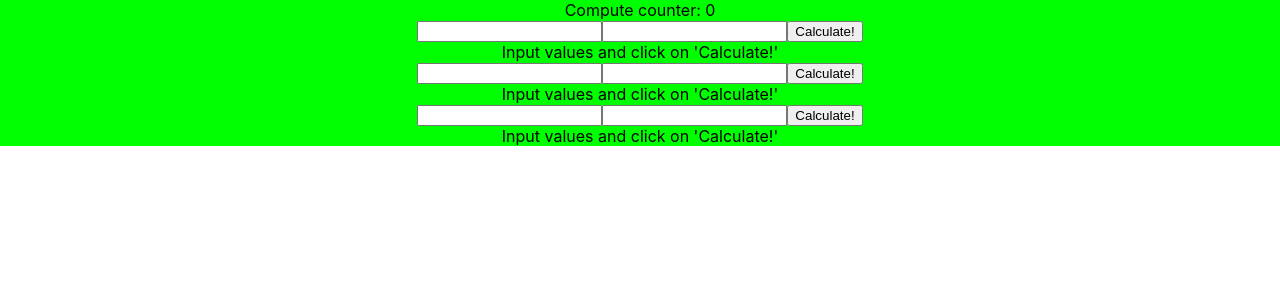
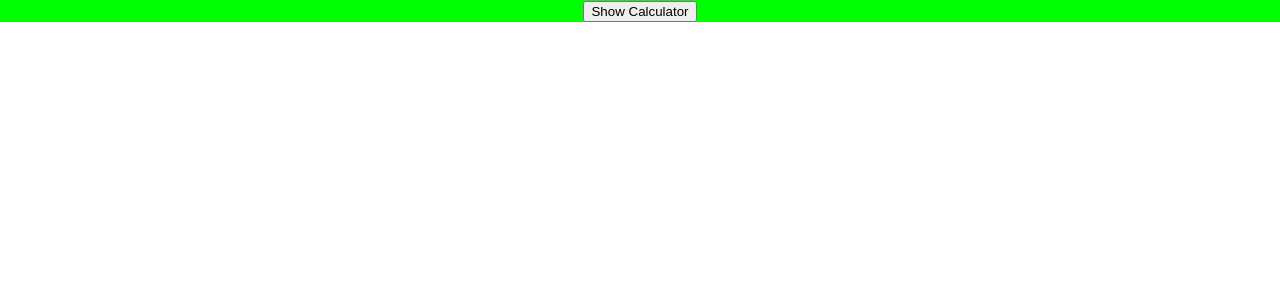
Before and after one commit to scalableinternetservices/cs291a_react_demo, a React (Create React App) app: page / in a window 1280 px wide. Shown: the top 300 px of the page. Built offline with nearby package versions, Linux system fonts and the light colour scheme.

Commit message:
Only show calculator at the push of a button

```diff
--- a/src/App.jsx
+++ b/src/App.jsx
@@ -6,7 +6,8 @@ class App extends React.Component {
   constructor(props) {
     super(props);
     this.state = {
-      counter: 0
+      counter: 0,
+      showCalculators: false
     }
   }
 
@@ -14,13 +15,28 @@ class App extends React.Component {
     this.setState((prevState, _props) => ({counter: prevState.counter + 1}));
   }
 
+  showCalculators = () => {
+    this.setState({showCalculators: true});
+  }
+
   render() {
+    let display;
+    if (this.state.showCalculators) {
+      display = (
+        <>
+        <div>Compute counter: {this.state.counter}</div>
+        <Calculator callback={this.incrementCounter} />
+        <Calculator callback={this.incrementCounter} />
+        <Calculator callback={this.incrementCounter} />
+        </>
+      )
+    } else {
+      display = (<input type="submit" onClick={this.showCalculators} value="Show Calculator" />)
+    }
+
     return (
     <div className="App">
-      <div>Compute counter: {this.state.counter}</div>
-      <Calculator callback={this.incrementCounter} />
-      <Calculator callback={this.incrementCounter} />
-      <Calculator callback={this.incrementCounter} />
+      {display}
     </div>
   );
   }
--- a/src/Calculator.jsx
+++ b/src/Calculator.jsx
@@ -8,6 +8,10 @@ class Calculator extends React.Component {
       right: "",
       status: "Input values and click on 'Calculate!'"
     }
+  }
+
+  componentDidMount() {
+    console.log("mounted");
   }
 
   calculate = () => {
```
